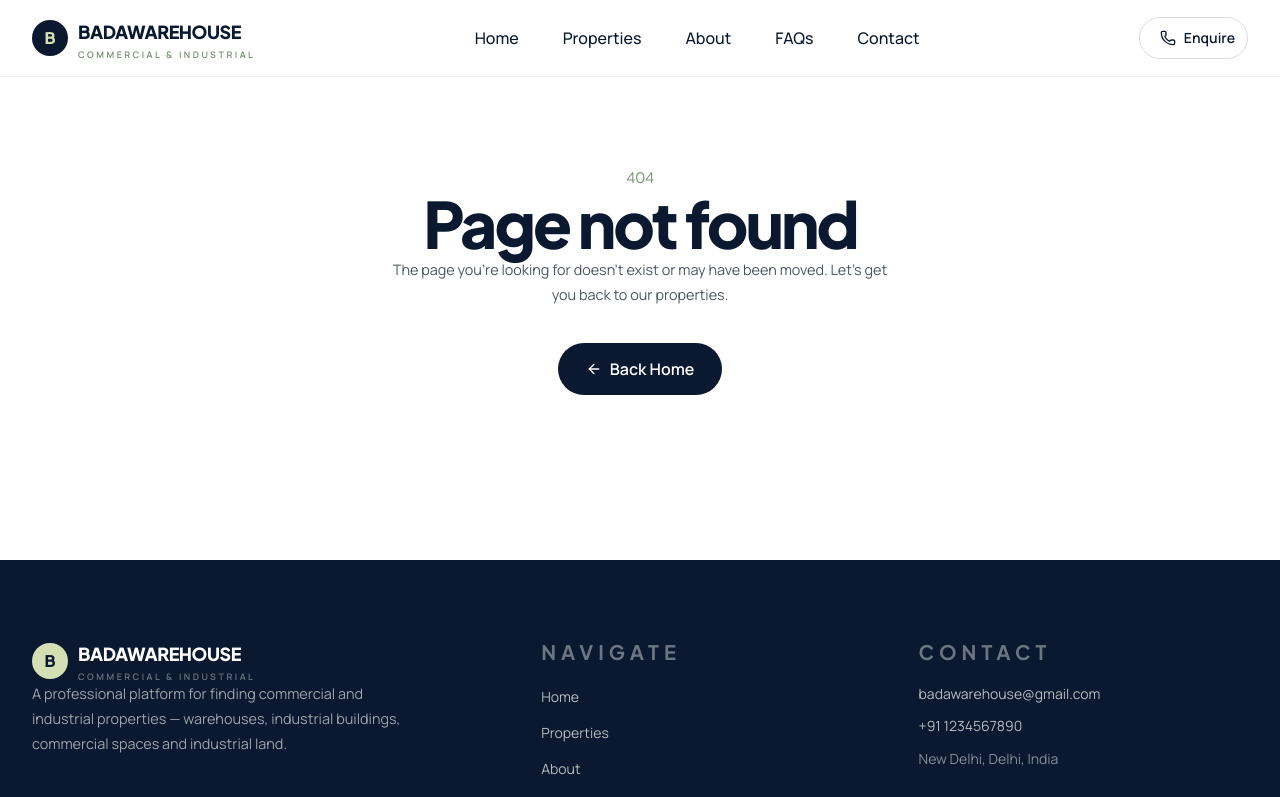
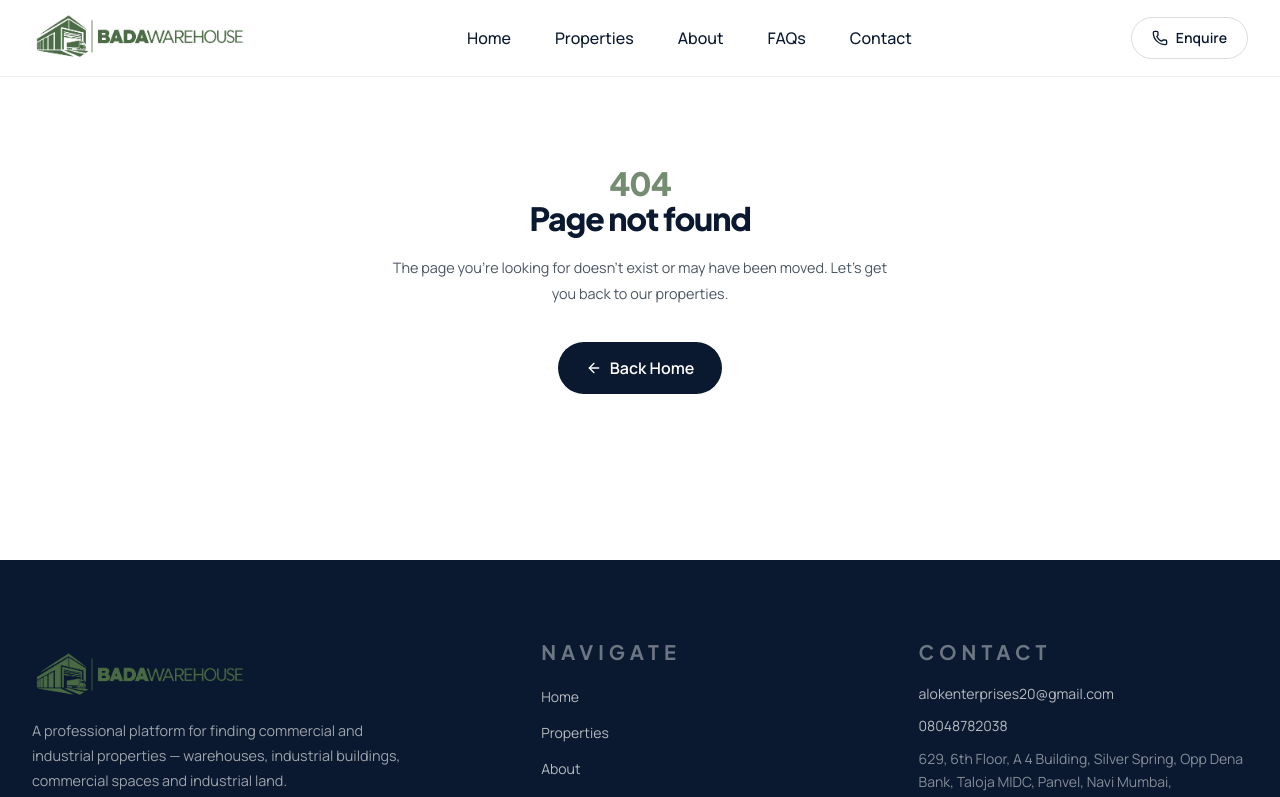
Before and after one commit to Vimal4043/BADAWAREHOUSE, a React (Vite) app: page /faqs in a window 1280 px wide. Shown: the top 797 px of the page. Built offline with nearby package versions, Linux system fonts and the light colour scheme.

Commit message:
contect info and logo updated

```diff
--- a/index.html
+++ b/index.html
@@ -2,7 +2,7 @@
 <html lang="en">
   <head>
     <meta charset="UTF-8" />
-    <link rel="icon" type="image/svg+xml" href="/favicon.svg" />
+    <link rel="icon" type="image/png" href="/logo.png" />
     <meta name="viewport" content="width=device-width, initial-scale=1.0" />
     <meta
       name="description"
--- a/src/components/Footer.jsx
+++ b/src/components/Footer.jsx
@@ -1,6 +1,7 @@
 import { ArrowUpRight } from "lucide-react";
 import { Link } from "react-router-dom";
 import { BRAND } from "../data/properties.js";
+import logo from "../assets/badawarehouse-logo.png";
 
 const NAV = [
   { label: "Home", to: "/" },
@@ -21,26 +22,15 @@ export default function Footer() {
         <div className="grid gap-12 md:grid-cols-[1.4fr_1fr_1fr]">
           {/* Brand / About */}
           <div>
-            <Link
-              to="/"
-              className="inline-flex items-center gap-2.5"
-            >
-              <span className="flex h-9 w-9 items-center justify-center rounded-full bg-[#d4e0b3] font-heading text-base font-extrabold text-[#0a192f]">
-                B
-              </span>
-
-              <span className="flex flex-col leading-none">
-                <span className="font-heading text-lg font-extrabold tracking-tight">
-                  {BRAND.name}
-                </span>
-
-                <span className="mt-1 text-[9px] font-semibold uppercase tracking-[0.28em] text-white/40">
-                  {BRAND.tagline}
-                </span>
-              </span>
+            <Link to="/" className="inline-flex items-center">
+              <img
+                src={logo}
+                alt="BADAWAREHOUSE"
+                className="h-14 w-auto object-contain md:h-18"
+              />
             </Link>
 
-            <p className="mt-6 max-w-sm text-sm leading-relaxed text-white/60">
+            <p className="max-w-sm text-sm leading-relaxed text-white/60">
               A professional platform for finding commercial and industrial
               properties — warehouses, industrial buildings, commercial spaces
               and industrial land.
--- a/src/components/Navbar.jsx
+++ b/src/components/Navbar.jsx
@@ -1,8 +1,9 @@
 import { useEffect, useState } from "react";
-import { useLocation, Link } from "react-router-dom";
+import { Link } from "react-router-dom";
 import { motion, AnimatePresence } from "framer-motion";
 import { ArrowUpRight, Menu, Phone, X } from "lucide-react";
 import { BRAND } from "../data/properties.js";
+import logo from "../assets/badawarehouse-logo.png";
 
 const LINKS = [
   { label: "Home", to: "/" },
@@ -12,62 +13,25 @@ const LINKS = [
   { label: "Contact", to: "/contact" },
 ];
 
-function Brand({ dark, onClick }) {
+function Brand({ onClick }) {
   return (
     <Link
       to="/"
       data-testid="nav-home"
       onClick={onClick}
-      className="flex items-center gap-2.5"
+      className="flex items-center"
     >
-      {/* Logo */}
-      <span className="flex h-9 w-9 items-center justify-center rounded-full bg-[#0a192f] font-heading text-base font-extrabold text-[#d4e0b3]">
-        B
-      </span>
-
-      {/* Brand text */}
-      <span className="flex flex-col leading-none">
-        <span
-          className={`font-heading text-lg font-extrabold tracking-tight ${
-            dark ? "text-white" : "text-[#0a192f]"
-          }`}
-        >
-          {BRAND.name}
-        </span>
-
-        <span
-          className={`mt-1 text-[9px] font-semibold uppercase tracking-[0.28em] ${
-            dark ? "text-white/50" : "text-[#748c70]"
-          }`}
-        >
-          {BRAND.tagline}
-        </span>
-      </span>
+      <img
+        src={logo}
+        alt="BADAWAREHOUSE"
+        className="h-14 w-auto object-contain md:h-18"
+      />
     </Link>
   );
 }
 
 export default function Navbar() {
-  const { pathname } = useLocation();
-
-  const [scrolled, setScrolled] = useState(false);
   const [open, setOpen] = useState(false);
-
-  useEffect(() => {
-    const onScroll = () => {
-      setScrolled(window.scrollY > 10);
-    };
-
-    onScroll();
-
-    window.addEventListener("scroll", onScroll, {
-      passive: true,
-    });
-
-    return () => {
-      window.removeEventListener("scroll", onScroll);
-    };
-  }, []);
 
   useEffect(() => {
     document.body.style.overflow = open ? "hidden" : "";
@@ -77,39 +41,17 @@ export default function Navbar() {
     };
   }, [open]);
 
-  /*
-   * Desktop:
-   * Home + top    → transparent
-   * Home + scroll → white
-   * Other pages   → white
-   *
-   * Mobile / tablet:
-   * Always navy
-   */
-  const dark = pathname === "/" && !scrolled;
-
   return (
     <header
       data-testid="navbar"
-      className={`fixed inset-x-0 top-0 z-50 transition-all duration-500
-
-        /* Mobile / Tablet */
-        bg-[#0a192f] text-white shadow-none
-
-        /* Desktop */
-        ${
-          dark
-            ? "lg:bg-transparent lg:text-white lg:shadow-none"
-            : "lg:bg-white/90 lg:text-[#0a192f] lg:shadow-[0_1px_0_rgb(10,25,47,0.06)] lg:backdrop-blur-md"
-        }
-      `}
+      className="fixed inset-x-0 top-0 z-50 bg-white text-[#0a192f] shadow-[0_1px_0_rgb(10,25,47,0.08)]"
     >
       {/* =========================================================
-          NAVBAR CONTENT CONTAINER
+          NAVBAR CONTENT
           ========================================================= */}
       <div className="mx-auto flex h-19 w-full max-w-7xl items-center justify-between px-5 sm:px-6 lg:px-8">
         {/* Brand */}
-        <Brand dark={dark} />
+        <Brand />
 
         {/* =====================================================
             DESKTOP NAVIGATION
@@ -120,7 +62,7 @@ export default function Navbar() {
               key={l.label}
               to={l.to}
               data-testid={`nav-${l.label.toLowerCase()}`}
-              className="text-md font-medium transition-colors duration-300 hover:text-[#748c70]"
+              className="text-md font-medium text-[#0a192f] transition-colors duration-300 hover:text-[#748c70]"
             >
               {l.label}
             </Link>
@@ -133,14 +75,9 @@ export default function Navbar() {
         <div className="hidden items-center gap-4 lg:flex">
           <a
             href={`tel:${BRAND.phone.replace(/\s+/g, "")}`}
-            className={`group inline-flex items-center gap-2 rounded-full border py-2.5 pl-5 pr-3 text-sm font-semibold transition-all duration-300 ${
-              dark
-                ? "border-white/25 text-white hover:border-white hover:bg-white hover:text-[#0a192f]"
-                : "border-[#0a192f]/15 text-[#0a192f] hover:bg-[#0a192f] hover:text-white"
-            }`}
+            className="group inline-flex items-center gap-2 rounded-full border border-[#0a192f]/15 px-5 py-2.5 text-sm font-semibold text-[#0a192f] transition-all duration-300 hover:border-[#748c70] hover:bg-[#748c70] hover:text-white"
           >
             <Phone className="h-4 w-4 transition-transform duration-300 group-hover:translate-x-0.5" />
-
             Enquire
           </a>
         </div>
@@ -154,7 +91,7 @@ export default function Navbar() {
           onClick={() => setOpen(true)}
           aria-label="Open menu"
           aria-expanded={open}
-          className="inline-flex h-11 w-11 items-center justify-center rounded-full text-white transition-colors hover:bg-white/10 lg:hidden"
+          className="inline-flex h-11 w-11 items-center justify-center rounded-full text-[#0a192f] transition-colors hover:bg-[#f5f6f3] lg:hidden"
         >
           <Menu className="h-6 w-6" />
         </button>
@@ -171,17 +108,27 @@ export default function Navbar() {
             animate={{ opacity: 1 }}
             exit={{ opacity: 0 }}
             transition={{ duration: 0.3 }}
-            className="fixed inset-0 z-60 flex flex-col bg-[#0a192f] text-white lg:hidden"
+            className="fixed inset-0 z-60 flex flex-col bg-white text-[#0a192f] lg:hidden"
           >
             {/* Mobile menu header */}
             <div className="mx-auto flex h-19 w-full max-w-7xl items-center justify-between px-5 sm:px-6">
-              <Brand dark onClick={() => setOpen(false)} />
+              <Link
+                to="/"
+                onClick={() => setOpen(false)}
+                className="flex items-center"
+              >
+                <img
+                  src={logo}
+                  alt="BADAWAREHOUSE"
+                  className="h-14 w-auto object-contain"
+                />
+              </Link>
 
               <button
                 type="button"
                 onClick={() => setOpen(false)}
                 aria-label="Close menu"
-                className="inline-flex h-11 w-11 items-center justify-center rounded-full text-white transition-colors hover:bg-white/10"
+                className="inline-flex h-11 w-11 items-center justify-center rounded-full text-[#0a192f] transition-colors hover:bg-[#f5f6f3]"
               >
                 <X className="h-6 w-6" />
               </button>
@@ -204,7 +151,7 @@ export default function Navbar() {
                     to={l.to}
                     data-testid={`nav-mobile-${l.label.toLowerCase()}`}
                     onClick={() => setOpen(false)}
-                    className="flex items-center justify-between border-b border-white/10 py-5 font-heading text-2xl font-extrabold tracking-tight transition-colors hover:text-[#d4e0b3]"
+                    className="flex items-center justify-between border-b border-[#0a192f]/10 py-5 font-heading text-2xl font-extrabold tracking-tight text-[#0a192f] transition-colors hover:text-[#748c70]"
                   >
                     {l.label}
 
--- a/src/data/properties.js
+++ b/src/data/properties.js
@@ -53,9 +53,10 @@ import khopoli11 from "../assets/properties/khopoli/khopoli-11.jpeg";
 export const BRAND = {
   name: "BADAWAREHOUSE",
   tagline: "Commercial & Industrial",
-  phone: "+91 1234567890",
-  email: "badawarehouse@gmail.com",
-  address: "New Delhi, Delhi, India",
+  phone: "08048782038",
+  email: "alokenterprises20@gmail.com",
+  address:
+    "629, 6th Floor, A 4 Building, Silver Spring, Opp Dena Bank, Taloja MIDC, Panvel, Navi Mumbai, Maharashtra - 410208, India",
 };
 
 // Property types offered across the platform (also used by the search filters).
--- a/src/index.css
+++ b/src/index.css
@@ -80,7 +80,6 @@ h6 {
 }
 
 p {
-  margin: 0;
   font-size: clamp(0.9rem, 1vw, 1rem);
   line-height: 1.75;
   font-weight: 400;
--- a/src/pages/Home/ContactInfo.jsx
+++ b/src/pages/Home/ContactInfo.jsx
@@ -5,7 +5,7 @@ const contactItems = [
   {
     icon: MapPin,
     title: "Location",
-    content: BRAND.address,
+    content: "Panvel, Navi Mumbai, Maharashtra",
   },
   {
     icon: Phone,
--- a/src/pages/NotFound/NotFoundPage.jsx
+++ b/src/pages/NotFound/NotFoundPage.jsx
@@ -14,13 +14,13 @@ export default function NotFoundPage() {
         }}
         className="mx-auto max-w-2xl text-center"
       >
-        <p className="font-heading text-6xl font-extrabold tracking-tight text-[#748c70] sm:text-7xl">
+        <h2 className="font-heading text-6xl font-extrabold tracking-tight text-[#748c70] sm:text-7xl">
           404
-        </p>
+        </h2>
 
-        <h1 className="mt-5 font-heading text-3xl font-extrabold tracking-tight text-[#0a192f] sm:text-5xl">
+        <h2 className="mt-5 mb-5 font-heading text-3xl font-extrabold tracking-tight text-[#0a192f] sm:text-5xl">
           Page not found
-        </h1>
+        </h2>
 
         <p className="mx-auto mt-5 max-w-lg text-base leading-relaxed text-[#4b5563] sm:text-lg">
           The page you're looking for doesn't exist or may have been moved.
```
Also changed, not shown: public/logo.png (added), src/assets/badawarehouse-logo.png (added).
